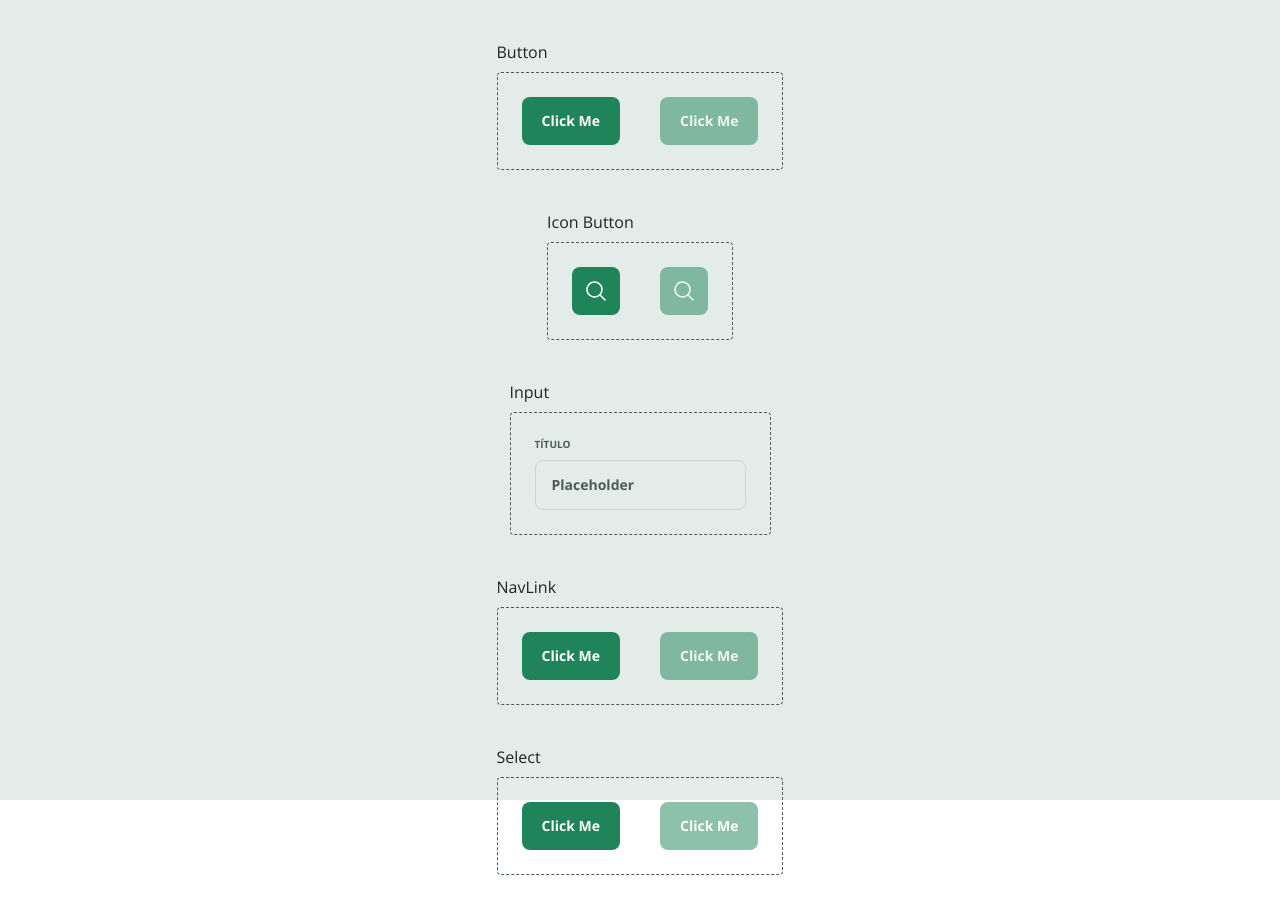
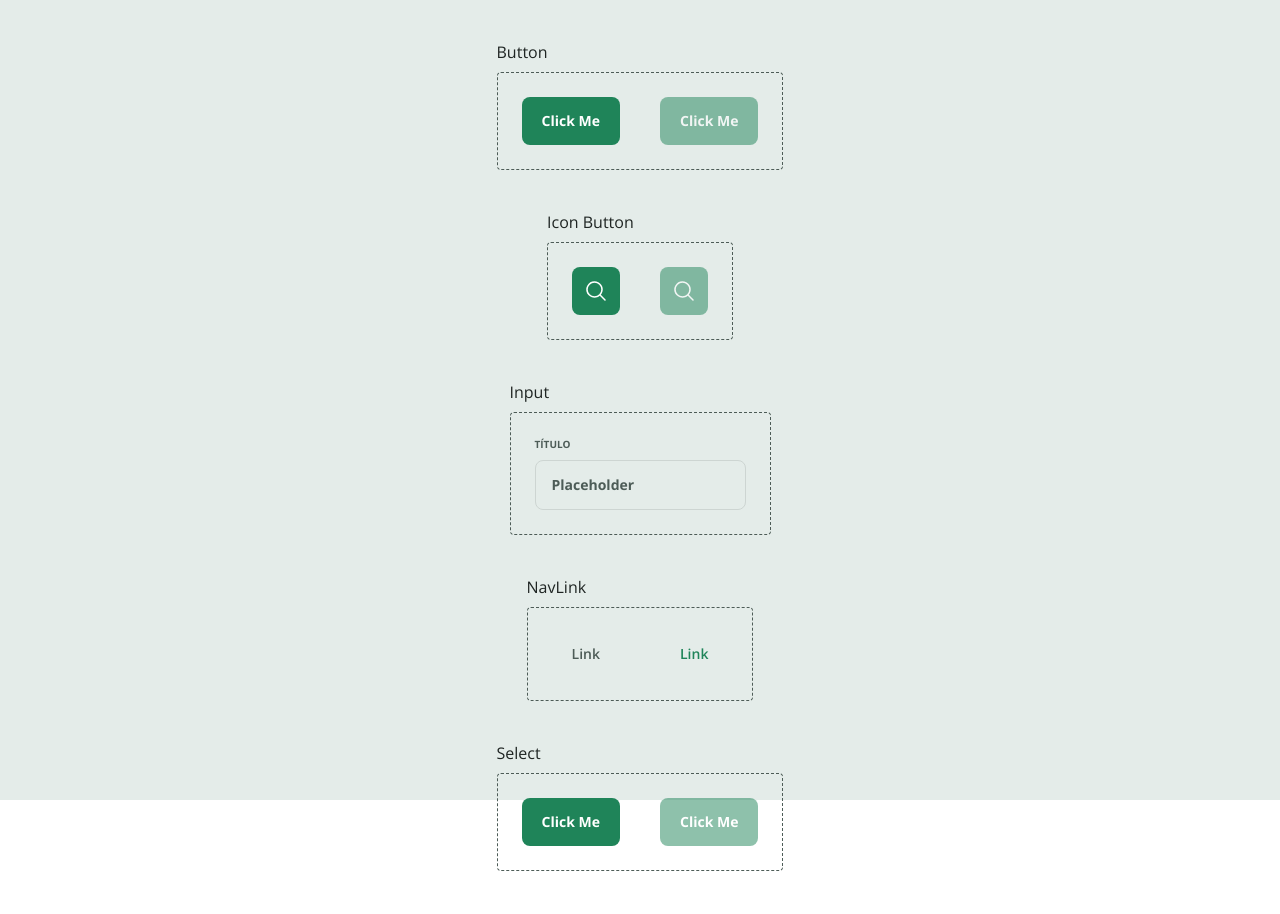
Before and after one commit to brunopetrolini/refund, a React (Vite) app: page /components in a window 1280 px wide. Built offline with nearby package versions, Linux system fonts and the light colour scheme.

Commit message:
feat(components): add NavLink component and integrate into Components route
- Created NavLink component with customizable styles using tailwind-variants.
- Integrated NavLink into the Components route, replacing placeholder buttons.

```diff
--- /dev/null
+++ b/src/components/ui/nav-link.tsx
@@ -0,0 +1,29 @@
+import { Link } from '@tanstack/react-router';
+import type { ComponentProps } from 'react';
+import { tv, type VariantProps } from 'tailwind-variants';
+
+const navLinkVariants = tv({
+  base: 'px-5 py-3 font-semibold text-gray-200 text-sm transition-colors duration-200 hover:text-green-200 ',
+  variants: {
+    selected: {
+      true: 'text-green-100 hover:text-green-100',
+    },
+  },
+  defaultVariants: {
+    selected: false,
+  },
+});
+
+interface NavLinkProps
+  extends ComponentProps<typeof Link>,
+    VariantProps<typeof navLinkVariants> {
+  title: string;
+}
+
+export function NavLink({ title, selected, ...props }: NavLinkProps) {
+  return (
+    <Link className={navLinkVariants({ selected })} {...props}>
+      {title}
+    </Link>
+  );
+}
--- a/src/routes/components.tsx
+++ b/src/routes/components.tsx
@@ -3,6 +3,7 @@ import { createFileRoute } from '@tanstack/react-router';
 
 import { IconButton } from '@/components/ui/icon-button';
 import { InputText } from '@/components/ui/input-text';
+import { NavLink } from '@/components/ui/nav-link';
 import { Button } from '../components/ui/button';
 
 function Components() {
@@ -45,12 +46,8 @@ function Components() {
       <div className="flex flex-col gap-2">
         <span className="text-gray-100">NavLink</span>
         <div className="flex flex-row items-center justify-center gap-10 rounded border border-gray-200 border-dashed p-6">
-          <Button
-            title="Click Me"
-            className="w-full"
-            onClick={() => alert('Clicked Button')}
-          />
-          <Button title="Click Me" className="w-full" disabled />
+          <NavLink title="Link" />
+          <NavLink title="Link" selected />
         </div>
       </div>
 
```
